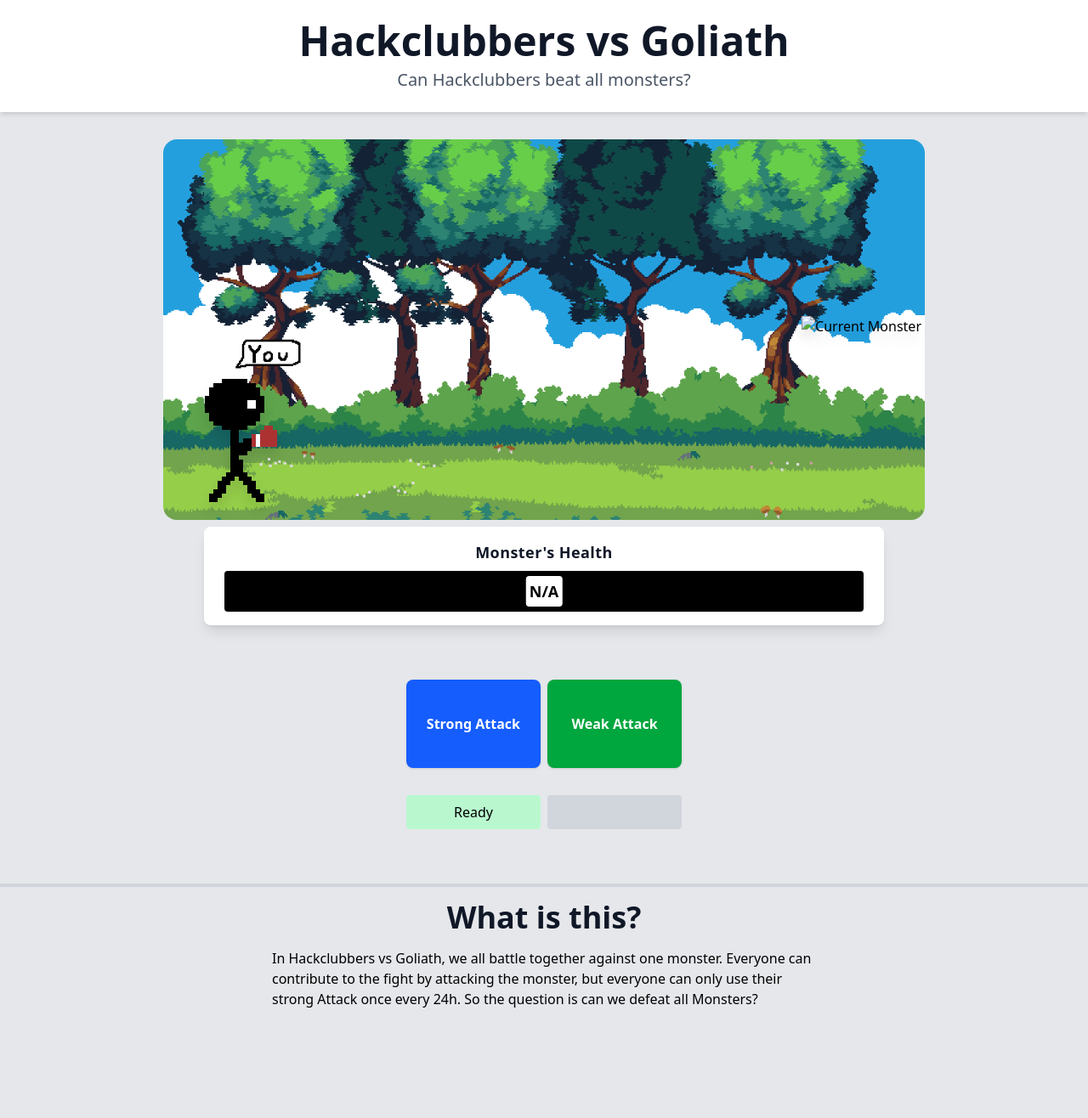
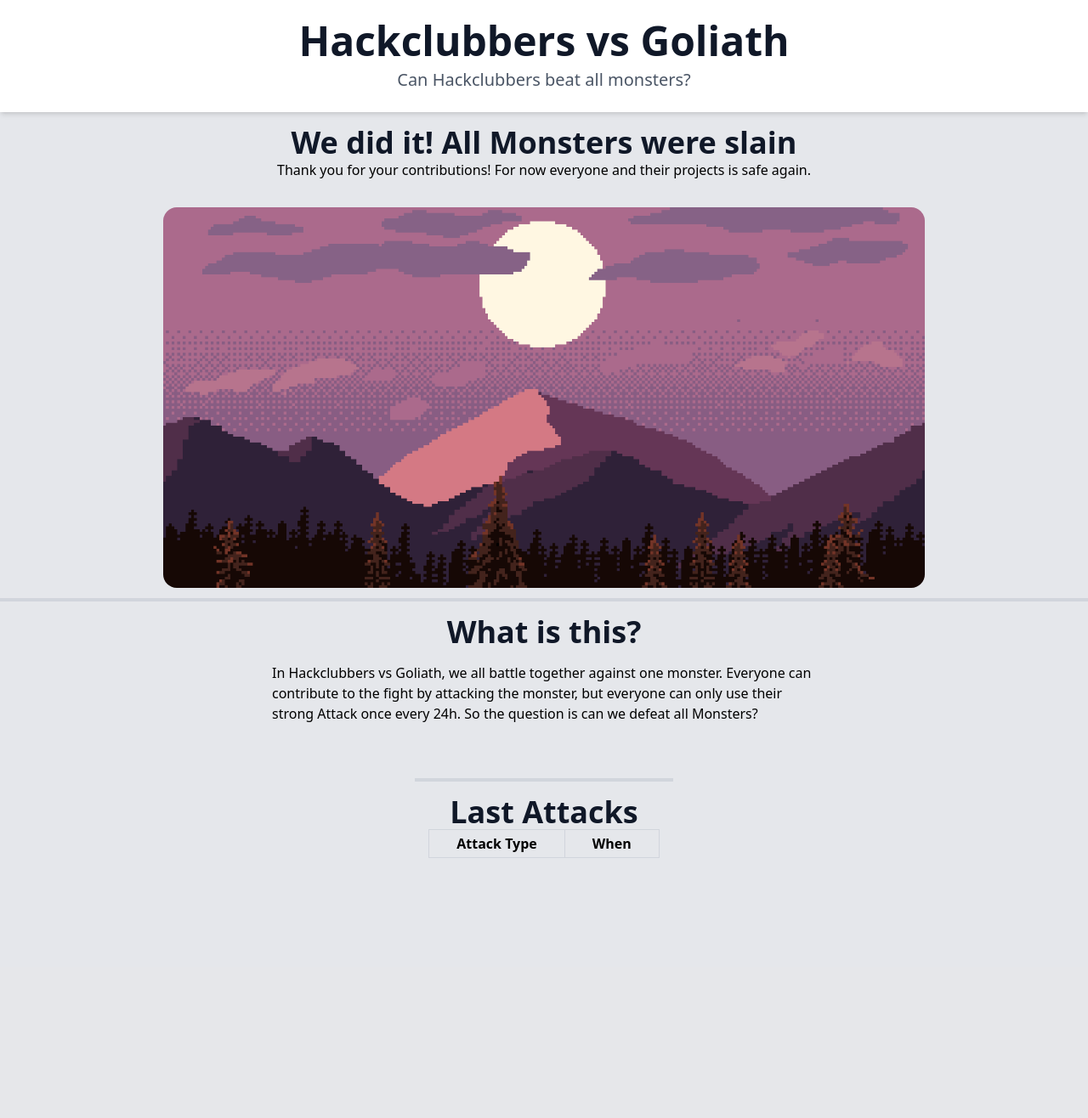
Before and after one commit to M-Mrk/HackclubbersVsGoliath, a Flask app: page / in a window 1280 px wide. Shown: the whole page at 85% size. After the commit the page ends 1010 px from the top, so only its background shows below. Run offline with Flask 3, Linux system fonts and the light colour scheme; data comes from the database, SQL or seed files in the repository; data that the repository does not hold is empty.

Commit message:
added peace screen and last attacks table

```diff
--- a/app.py
+++ b/app.py
@@ -3,6 +3,7 @@ from application.db import db
 import os
 from dotenv import load_dotenv
 from flask_migrate import Migrate
+from datetime import datetime, timezone
 
 load_dotenv()
 
@@ -34,8 +35,9 @@ def get_monster_info():
     from application.db_services import get_monster
     monster = get_monster()
     if monster:
-        return jsonify({ "health": monster.health, "max_health": monster.max_health, "name": monster.name, "url": url_for('static', filename=f'{monster.url}') }), 200
-    return jsonify({ "error": "Monster not found" }), 404
+        return jsonify({ "peace": False, "health": monster.health, "max_health": monster.max_health, "name": monster.name, "url": url_for('static', filename=f'{monster.url}') }), 200
+    else:
+        return jsonify({ "peace": True }), 200
 
 @app.route("/api/attack", methods=["POST", "GET"])
 def attack_monster():
@@ -64,5 +66,12 @@ def attack_monster():
         else:
             return jsonify({ "error": "Attack failed" }), 500
 
+@app.route("/api/last_attacks", methods=["GET"])
+def get_last_attacks():
+    from application.db_services import get_last_attacks
+    last_attacks = get_last_attacks()
+    return jsonify([{"type": attack.attack_type, "time_ago": f"{(datetime.now(timezone.utc) - (attack.created_at if attack.created_at.tzinfo else attack.created_at.replace(tzinfo=timezone.utc))).total_seconds() // 60:.0f} minutes ago"} for attack in last_attacks]), 200
+
 if __name__ == "__main__":
+    print(datetime.now(timezone.utc))
     app.run(debug=True)
--- a/static/css/style.css
+++ b/static/css/style.css
@@ -16,6 +16,7 @@
     --color-blue-600: oklch(54.6% 0.245 262.881);
     --color-blue-700: oklch(48.8% 0.243 264.376);
     --color-purple-500: oklch(62.7% 0.265 303.9);
+    --color-gray-100: oklch(96.7% 0.003 264.542);
     --color-gray-200: oklch(92.8% 0.006 264.531);
     --color-gray-300: oklch(87.2% 0.01 258.338);
     --color-gray-600: oklch(44.6% 0.03 256.802);
@@ -217,6 +218,9 @@
   .top-0 {
     top: calc(var(--spacing) * 0);
   }
+  .top-1 {
+    top: calc(var(--spacing) * 1);
+  }
   .top-1\/2 {
     top: calc(1/2 * 100%);
   }
@@ -232,6 +236,9 @@
   .left-0 {
     left: calc(var(--spacing) * 0);
   }
+  .left-1 {
+    left: calc(var(--spacing) * 1);
+  }
   .left-1\/2 {
     left: calc(1/2 * 100%);
   }
@@ -246,6 +253,9 @@
   }
   .z-20 {
     z-index: 20;
+  }
+  .mt-1 {
+    margin-top: calc(var(--spacing) * 1);
   }
   .mt-2 {
     margin-top: calc(var(--spacing) * 2);
@@ -286,6 +296,9 @@
   .hidden {
     display: none;
   }
+  .table {
+    display: table;
+  }
   .h-4 {
     height: calc(var(--spacing) * 4);
   }
@@ -312,6 +325,9 @@
   }
   .min-h-\[calc\(100vh-12rem\)\] {
     min-height: calc(100vh - 12rem);
+  }
+  .w-1 {
+    width: calc(var(--spacing) * 1);
   }
   .w-1\/2 {
     width: calc(1/2 * 100%);
@@ -340,8 +356,22 @@
   .flex-1 {
     flex: 1;
   }
+  .table-auto {
+    table-layout: auto;
+  }
+  .border-collapse {
+    border-collapse: collapse;
+  }
+  .-translate-x-1 {
+    --tw-translate-x: calc(var(--spacing) * -1);
+    translate: var(--tw-translate-x) var(--tw-translate-y);
+  }
   .-translate-x-1\/2 {
     --tw-translate-x: calc(calc(1/2 * 100%) * -1);
+    translate: var(--tw-translate-x) var(--tw-translate-y);
+  }
+  .-translate-y-1 {
+    --tw-translate-y: calc(var(--spacing) * -1);
     translate: var(--tw-translate-x) var(--tw-translate-y);
   }
   .-translate-y-1\/2 {
@@ -362,6 +392,9 @@
   }
   .animate-playerAttack {
     animation: var(--animate-playerAttack);
+  }
+  .resize {
+    resize: both;
   }
   .grid-cols-2 {
     grid-template-columns: repeat(2, minmax(0, 1fr));
@@ -393,11 +426,18 @@
   .overflow-visible {
     overflow: visible;
   }
+  .overflow-x-auto {
+    overflow-x: auto;
+  }
   .rounded {
     border-radius: 0.25rem;
   }
   .rounded-lg {
     border-radius: var(--radius-lg);
+  }
+  .border {
+    border-style: var(--tw-border-style);
+    border-width: 1px;
   }
   .border-t-4 {
     border-top-style: var(--tw-border-style);
@@ -411,6 +451,9 @@
   }
   .bg-blue-600 {
     background-color: var(--color-blue-600);
+  }
+  .bg-gray-100 {
+    background-color: var(--color-gray-100);
   }
   .bg-gray-200 {
     background-color: var(--color-gray-200);
@@ -451,8 +494,29 @@
   .px-1 {
     padding-inline: calc(var(--spacing) * 1);
   }
+  .px-4 {
+    padding-inline: calc(var(--spacing) * 4);
+  }
   .px-6 {
     padding-inline: calc(var(--spacing) * 6);
+  }
+  .px-8 {
+    padding-inline: calc(var(--spacing) * 8);
+  }
+  .px-12 {
+    padding-inline: calc(var(--spacing) * 12);
+  }
+  .px-16 {
+    padding-inline: calc(var(--spacing) * 16);
+  }
+  .py-0 {
+    padding-block: calc(var(--spacing) * 0);
+  }
+  .py-0\.5 {
+    padding-block: calc(var(--spacing) * 0.5);
+  }
+  .py-1 {
+    padding-block: calc(var(--spacing) * 1);
   }
   .py-4 {
     padding-block: calc(var(--spacing) * 4);
@@ -471,6 +535,9 @@
   }
   .text-center {
     text-align: center;
+  }
+  .text-left {
+    text-align: left;
   }
   .text-4xl {
     font-size: var(--text-4xl);
@@ -513,6 +580,9 @@
   .text-white {
     color: var(--color-white);
   }
+  .underline {
+    text-decoration-line: underline;
+  }
   .opacity-0 {
     opacity: 0%;
   }
@@ -528,9 +598,16 @@
     --tw-shadow: 0 4px 6px -1px var(--tw-shadow-color, rgb(0 0 0 / 0.1)), 0 2px 4px -2px var(--tw-shadow-color, rgb(0 0 0 / 0.1));
     box-shadow: var(--tw-inset-shadow), var(--tw-inset-ring-shadow), var(--tw-ring-offset-shadow), var(--tw-ring-shadow), var(--tw-shadow);
   }
+  .outline {
+    outline-style: var(--tw-outline-style);
+    outline-width: 1px;
+  }
   .drop-shadow-xl {
     --tw-drop-shadow-size: drop-shadow(0 9px 7px var(--tw-drop-shadow-color, rgb(0 0 0 / 0.1)));
     --tw-drop-shadow: drop-shadow(var(--drop-shadow-xl));
+    filter: var(--tw-blur,) var(--tw-brightness,) var(--tw-contrast,) var(--tw-grayscale,) var(--tw-hue-rotate,) var(--tw-invert,) var(--tw-saturate,) var(--tw-sepia,) var(--tw-drop-shadow,);
+  }
+  .filter {
     filter: var(--tw-blur,) var(--tw-brightness,) var(--tw-contrast,) var(--tw-grayscale,) var(--tw-hue-rotate,) var(--tw-invert,) var(--tw-saturate,) var(--tw-sepia,) var(--tw-drop-shadow,);
   }
   .transition {
@@ -717,6 +794,11 @@
   inherits: false;
   initial-value: 0 0 #0000;
 }
+@property --tw-outline-style {
+  syntax: "*";
+  inherits: false;
+  initial-value: solid;
+}
 @property --tw-blur {
   syntax: "*";
   inherits: false;
@@ -863,6 +945,7 @@
       --tw-ring-offset-width: 0px;
       --tw-ring-offset-color: #fff;
       --tw-ring-offset-shadow: 0 0 #0000;
+      --tw-outline-style: solid;
       --tw-blur: initial;
       --tw-brightness: initial;
       --tw-contrast: initial;
--- a/static/js/main.js
+++ b/static/js/main.js
@@ -316,11 +316,28 @@ async function attackCycle(runOnce = false) {
 
 async function monsterCycle(runOnce = false) {
     const monster = await getMonsterInfo();
+    const noPeaceContainer = document.getElementById("NonPeaceContainer");
+    const peaceContainer = document.getElementById("PeaceContainer");
     if (monster) {
-        setMonsterSrc(monster);
-        setMonsterName(monster);
-        startIdleMonsterAnimation();
-        setMonsterHealth(monster.health, monster.max_health);
+        if (!monster.peace) {
+            if (noPeaceContainer.classList.contains("hidden")) {
+                noPeaceContainer.classList.remove("hidden");
+            }
+            if (!peaceContainer.classList.contains("hidden")) {
+                peaceContainer.classList.add("hidden");
+            }
+            setMonsterSrc(monster);
+            setMonsterName(monster);
+            startIdleMonsterAnimation();
+            setMonsterHealth(monster.health, monster.max_health);
+        } else {
+            if (!noPeaceContainer.classList.contains("hidden")) {
+                noPeaceContainer.classList.add("hidden");
+            }
+            if (peaceContainer.classList.contains("hidden")) {
+                peaceContainer.classList.remove("hidden");
+            }
+        }
     }
 
     if (!runOnce) {
@@ -330,8 +347,34 @@ async function monsterCycle(runOnce = false) {
     }
 }
 
+async function getLastAttacks() {
+    const response = await fetch("/api/last_attacks");
+    if (!response.ok) {
+        console.error("Failed to fetch last attacks");
+        return [];
+    }
+    return await response.json();
+}
+
+async function setLastAttacks() {
+    const lastAttackTableBody = document.getElementById("lastAttackTableBody");
+    if (!lastAttackTableBody) return;
+
+    const lastAttacks = await getLastAttacks();
+    lastAttackTableBody.innerHTML = "";
+    for (const attack of lastAttacks) {
+        const row = document.createElement("tr");
+        row.innerHTML = `
+            <td class="border border-gray-300 px-16 py-1" >${attack.type}</td>
+            <td class="border border-gray-300 px-16 py-1" >${attack.time_ago}</td>
+        `;
+        lastAttackTableBody.appendChild(row);
+    }
+}
+
 document.addEventListener("DOMContentLoaded", async () => {
     setWeakAttackStatus(0);
     attackCycle();
     monsterCycle();
+    setLastAttacks();
 });
--- a/templates/index.html
+++ b/templates/index.html
@@ -8,7 +8,8 @@
     <p class="text-xl text-gray-600 mt-2">Can Hackclubbers beat all monsters?</p>
 </div>
 
-<div class="relative w-full min-h-[calc(100vh-12rem)] flex flex-col items-center justify-end pb-32">
+<div class="relative w-full min-h-[calc(100vh-12rem)] flex flex-col items-center justify-end">
+    <div id="NonPeaceContainer" class="relative w-full min-h-[calc(100vh-12rem)] flex flex-col items-center justify-end pb-32">
     <div class="w-full flex justify-center">
         <div class="relative flex flex-row items-end justify-between mt-8 mb-2 w-[56rem] h-[28rem] px-1 overflow-visible"
             style="background-image: url('{{ url_for('static', filename='images/background.png') }}'); background-size: cover; background-position: center; border-radius: 1rem;">
@@ -52,20 +53,29 @@
         </div>
     </div>
 
-    <div class="grid grid-cols-2 gap-2 mt-8">
+    <div class="grid grid-cols-2 gap-2 mt-8 px-8">
         <button onclick="playerAttack()"
-            class="bg-blue-600 hover:bg-blue-700 text-white font-bold px-6 py-10 rounded-lg shadow transition">Strong
+            class="bg-blue-600 hover:bg-blue-700 text-white font-bold px-12 py-10 rounded-lg shadow transition">Strong
             Attack</button>
         <button onclick="weakAttack()" id="weakAttackButton"
-            class="bg-green-600 hover:bg-green-700 text-white font-bold px-6 py-10 rounded-lg shadow transition">Weak
+            class="bg-green-600 hover:bg-green-700 text-white font-bold px-12 py-10 rounded-lg shadow transition">Weak
             Attack</button>
         <h4 class=" rounded bg-gray-300 p-2 mt-6 w-auto text-center" id="strongAttackStatus">unknown</h4>
         <div class="rounded bg-gray-300 p-2 mt-6 w-auto text-center flex justify-center" id="weakAttackStatus">
             <div class="w-full h-4 bg-gradient-to-r from-blue-500 to-purple-500 rounded"></div>
         </div>
     </div>
+    </div>
 
-    <div class="flex flex-col items-center mt-16 border-t-4 border-gray-300 pt-4">
+    <div id="PeaceContainer" class="hidden relative w-full min-h-[calc(100vh-12rem)] flex flex-col items-center justify-end pb-32 mt-4">
+        <h1 class="text-4xl font-bold text-gray-900">We did it! All Monsters were slain</h1>
+        <p>Thank you for your contributions! For now everyone and their projects is safe again.</p>
+
+        <div class="relative flex flex-row items-end justify-between mt-8 mb-2 w-[56rem] h-[28rem] px-1 overflow-visible"
+            style="background-image: url('{{ url_for('static', filename='images/peace.png') }}'); background-size: cover; background-position: center; border-radius: 1rem;">
+    </div>
+
+    <div class="flex flex-col items-center mt-1 border-t-4 border-gray-300 pt-4">
         <h1 class="text-4xl font-bold text-gray-900">What is this?</h1>
         <div class="flex flex-row mt-4 w-1/2">
             In Hackclubbers vs Goliath, we all battle together against one monster. Everyone can contribute to the fight
@@ -74,5 +84,30 @@
         </div>
 
     </div>
+
+    <div class="flex flex-col items-center mt-16 border-t-4 border-gray-300 pt-4">
+        <h1 class="text-4xl font-bold text-gray-900">Last Attacks</h1>
+        <div class="w-full overflow-x-auto flex justify-center px-4">
+            <table class="table-auto border-collapse border border-gray-300">
+                <thead>
+                    <tr class="bg-gray-200">
+                        <th class="border border-gray-300 px-8 py-1 text-left">Attack Type</th>
+                        <th class="border border-gray-300 px-8 py-1 text-left">When</th>
+                    </tr>
+                </thead>
+                <tbody id="lastAttackTableBody">
+                    <!-- <tr>
+                <td class="border border-gray-300 px-8 py-0.5">Strong</td>
+                <td class="border border-gray-300 px-8 py-0.5">Just Now</td>
+                </tr>
+                <tr class="bg-gray-100">
+                <td class="border border-gray-300 px-8 py-0.5">Weak</td>
+                <td class="border border-gray-300 px-8 py-0.5">5 Minutes Ago</td>
+                </tr> -->
+                </tbody>
+            </table>
+        </div>
+
+    </div>
 </div>
 {% endblock %}
```
Also changed, not shown: application/db.py (+6 -3 lines), application/db_services.py (+17 -10 lines), application/game.py (+34 -7 lines), static/images/peace.png (added).
